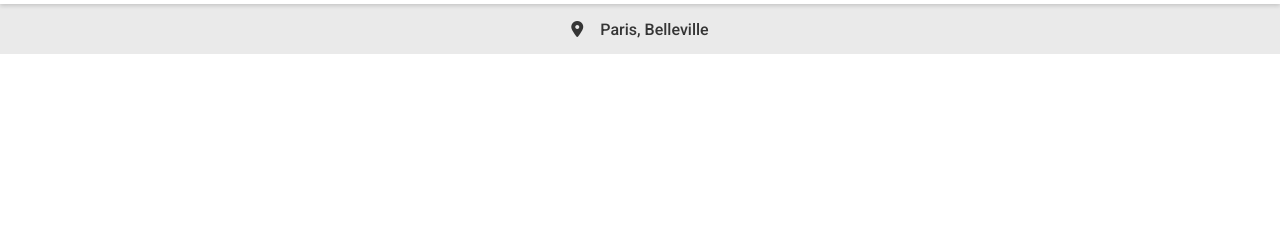
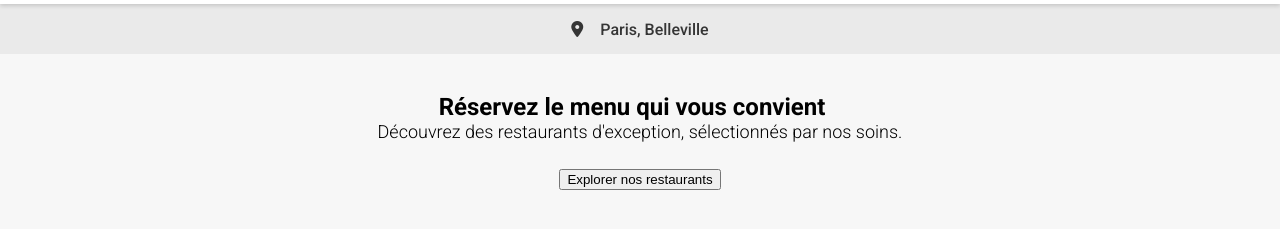
Before and after one commit to Stephane62450/Projet4-Ohmyfood, a plain HTML site: page index.html in a window 1280 px wide. Shown: the part 61-290 px from the top of the page. Drawn offline with Linux system fonts and the light colour scheme; a web font is replaced by a local one.

Commit message:
Section explorer en cours de développement

```diff
--- a/css/style.css
+++ b/css/style.css
@@ -1,6 +1,7 @@
 body {
     margin: 0px;
     font-family: "Roboto", sans-serif;
+    background-color: #F7F7F7;
 }
 
 header {
@@ -8,22 +9,22 @@ header {
     font-size: 10px;
     text-align: center;
     font-style: italic;
+    background-color: #FFFFFF;
     box-shadow: 0px 2px 4px rgba(0, 0, 0, 0.15);
 }
-
+                                        /* LOGO */
 header .logo {
     width: 162px;
     height: 44px;
     margin-top: 14px;
     margin-bottom: 5px;
 }
-
+                                        /* LOCATION */
 .location {
     display: flex;
     height: 50px;
     justify-content: center;
     align-items: center;
-    padding: 0px;
     gap: 17px;
     color: #353535;
     background-color: #EAEAEA;
@@ -33,3 +34,24 @@ header .logo {
     font-size: 16px;
     font-weight: 500;
 }
+                                        /* EXPLORER */
+.explorer {
+    text-align: center;
+}
+
+.explorer h2 {
+    margin-top: 39px;
+    margin-bottom: 0;
+    padding-left: 42px;
+    padding-right: 58px;
+}
+
+.explorer p {
+    font-size: 18px;
+    font-weight: 300;
+    margin: 0 0 27px;
+}
+
+.explorer .button {
+    margin-top: 27px;
+}
--- a/index.html
+++ b/index.html
@@ -12,14 +12,23 @@
     <link rel="stylesheet" href="./css/style.css">
 </head>
 <body>
+                            <!-- HEADER -->
     <header>
         <img src="/images/logo/ohmyfood@2x.svg" class="logo" alt="Logo Oh my food">
     </header>
     <main>
+                            <!-- LOCATION -->
         <div class="location">
             <i class="fa-solid fa-location-dot"></i>
             <h2>Paris, Belleville</h2>
         </div>
+                            <!-- EXPLORER -->
+       <section class="explorer">
+        <h2>Réservez le menu qui vous convient</h2>
+        <p>Découvrez des restaurants d'exception, sélectionnés par nos soins.</p>
+        <button class="explorer">Explorer nos restaurants</button>
+       </section>
+                            <!-- FONCTIONNEMENT -->
     </main>
 
 </body>
```
Also changed, not shown: README.md.
